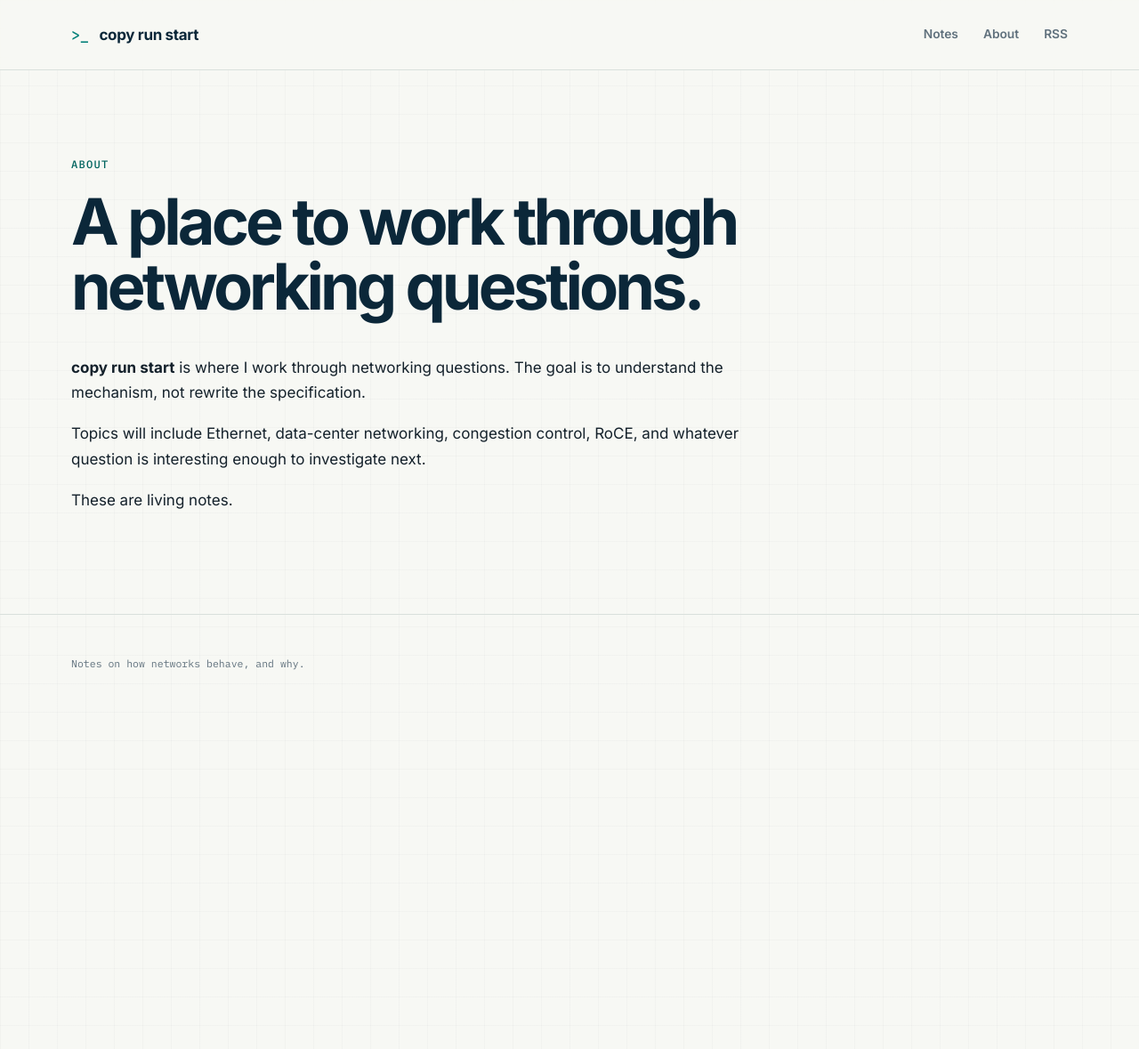
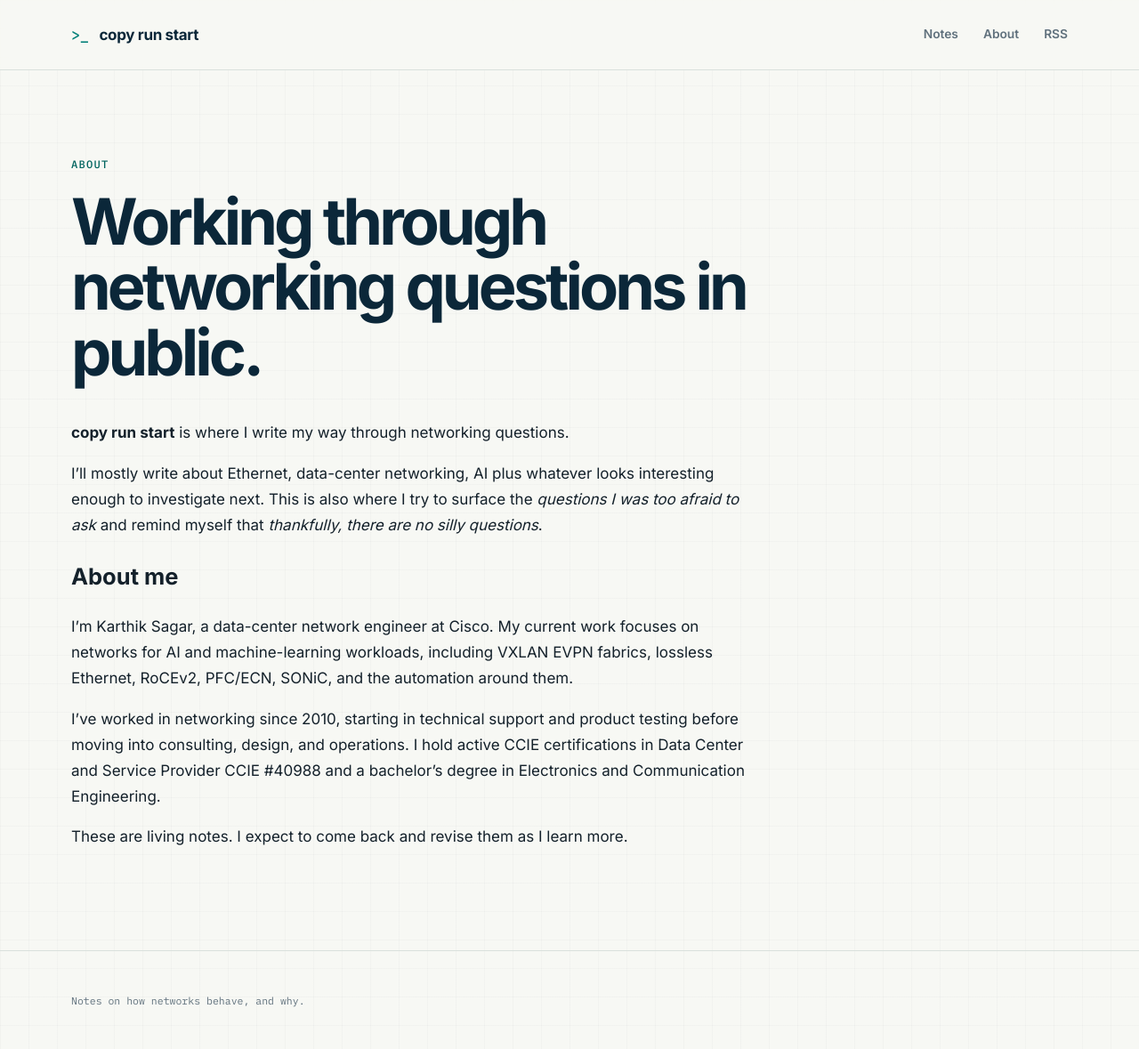
Before and after one commit to karsagar28/karsagar28.github.io, a Jekyll site: the page built from about.md, in a window 1280 px wide. Shown: the whole page at 89% size. Built offline with Jekyll 4.4.1, drawn with Linux system fonts in a browser that asks for light colours; before the commit the page ends 900 px from its top, so only the background shows below that.

Commit message:
Update About page bio

```diff
--- a/about.md
+++ b/about.md
@@ -7,11 +7,17 @@ description: About copy run start.
 
 <article class="page">
   <p class="eyebrow">About</p>
-  <h1>A place to work through networking questions.</h1>
+  <h1>Working through networking questions in public.</h1>
 
-  <p><strong>copy run start</strong> is where I work through networking questions. The goal is to understand the mechanism, not rewrite the specification.</p>
+  <p><strong>copy run start</strong> is where I write my way through networking questions.</p>
 
-  <p>Topics will include Ethernet, data-center networking, congestion control, RoCE, and whatever question is interesting enough to investigate next.</p>
+  <p>I’ll mostly write about Ethernet, data-center networking, AI plus whatever looks interesting enough to investigate next. This is also where I try to surface the <em>questions I was too afraid to ask</em> and remind myself that <em>thankfully, there are no silly questions</em>.</p>
 
-  <p>These are living notes.</p>
+  <h2>About me</h2>
+
+  <p>I’m Karthik Sagar, a data-center network engineer at Cisco. My current work focuses on networks for AI and machine-learning workloads, including VXLAN EVPN fabrics, lossless Ethernet, RoCEv2, PFC/ECN, SONiC, and the automation around them.</p>
+
+  <p>I’ve worked in networking since 2010, starting in technical support and product testing before moving into consulting, design, and operations. I hold active CCIE certifications in Data Center and Service Provider CCIE #40988 and a bachelor’s degree in Electronics and Communication Engineering.</p>
+
+  <p>These are living notes. I expect to come back and revise them as I learn more.</p>
 </article>
```
